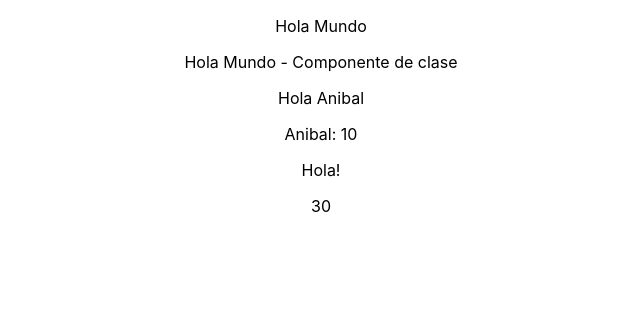
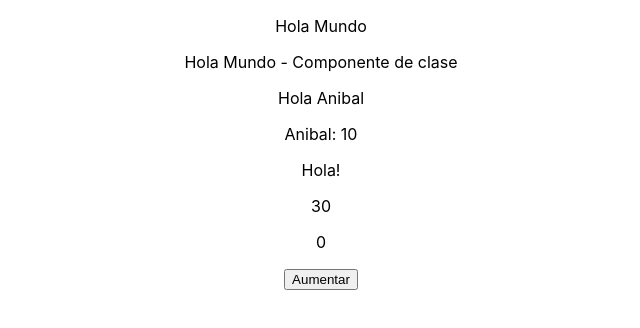
Before and after one commit to anibalortegap/react-foundations, a React (Create React App) app: page / in a window 1280 px wide. Shown: the top 328 px of the page, without its empty margins (319-959 px from the left). Built offline with nearby package versions, Linux system fonts and the light colour scheme.

Commit message:
working with state in react

```diff
--- a/src/App.js
+++ b/src/App.js
@@ -1,6 +1,7 @@
 import React, { Component } from 'react';
 import './App.css';
 import Exercise2 from './exercise-two';
+import Contador from './exercise-three';
 
 //Create functional component
 function MiComponente() {
@@ -39,6 +40,7 @@ function App() {
         <p>Hola!</p>
         <p>{10 + 20}</p>
       </Exercise2>
+      <Contador></Contador>
     </div>
   );
 }
--- /dev/null
+++ b/src/exercise-three.js
@@ -0,0 +1,26 @@
+import React, { Component } from 'react';
+
+class Contador extends Component {
+  constructor(props) {
+    super(props);
+
+    this.state = {
+      contador: 0,
+    };
+  }
+
+  aumentarContador = () => {
+    this.setState({ contador: this.state.contador + 1 });
+  };
+
+  render() {
+    return (
+      <div>
+        <p>{this.state.contador}</p>
+        <button onClick={this.aumentarContador}>Aumentar</button>
+      </div>
+    );
+  }
+}
+
+export default Contador;
```
